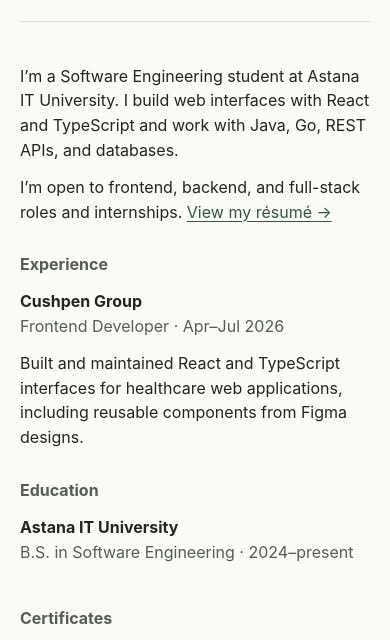
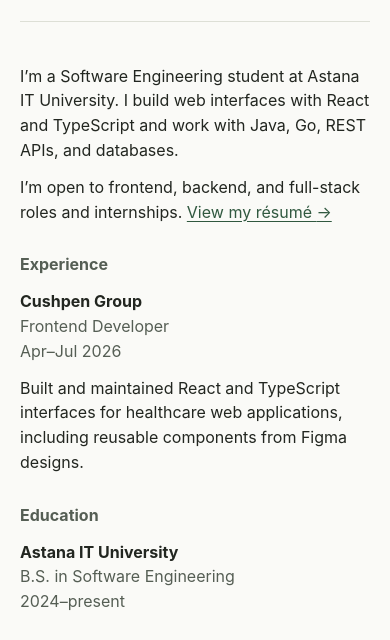
Before and after one commit to bsanat/bsanat.github.io, a plain HTML site: page index.html in a window 390 px wide. Shown: the part 153-793 px from the top of the page. Drawn offline with Linux system fonts and the light colour scheme.

Commit message:
Align experience and education dates

```diff
--- a/index.html
+++ b/index.html
@@ -31,13 +31,13 @@
       <section id="experience">
         <h2>Experience</h2>
         <h3>Cushpen Group</h3>
-        <p class="muted">Frontend Developer · Apr–Jul 2026</p>
+        <p class="muted">Frontend Developer<br><span class="date">Apr–Jul 2026</span></p>
         <p>Built and maintained React and TypeScript interfaces for healthcare web applications, including reusable components from Figma designs.</p>
       </section>
       <section id="education">
         <h2>Education</h2>
         <h3>Astana IT University</h3>
-        <p class="muted">B.S. in Software Engineering · 2024–present</p>
+        <p class="muted">B.S. in Software Engineering<br><span class="date">2024–present</span></p>
       </section>
     </div>
     <section id="certificates">
--- a/styles.css
+++ b/styles.css
@@ -28,6 +28,7 @@ nav a { display: inline-flex; align-items: center; gap: 5px; min-height: 28px; t
 nav img { filter: brightness(0); }
 nav a:hover { text-decoration: underline; }
 .overview { display: grid; grid-template-columns: 1.3fr 1fr 1fr; gap: clamp(24px, 4vw, 56px); padding-block: clamp(42px, 8vw, 100px); }
+.date { white-space: nowrap; }
 #about p + p, #experience p + p { margin-top: 12px; }
 #certificates { margin-bottom: 42px; }
 .credentials { color: var(--muted); padding-left: 1.1em; margin: 12px 0 0; }
@@ -41,8 +42,10 @@ nav a:hover { text-decoration: underline; }
 .source { display: inline-block; margin-top: 6px; }
 #skills { margin-block: 42px; }
 footer { border-top: 1px solid var(--rule); }
+@media (max-width: 960px) {
+  .overview { grid-template-columns: 1fr; gap: 28px; }
+}
 @media (max-width: 740px) {
-  .overview, .projects { grid-template-columns: 1fr; }
-  .overview { gap: 28px; }
+  .projects { grid-template-columns: 1fr; }
   .project-image { max-height: 320px; }
 }
```
